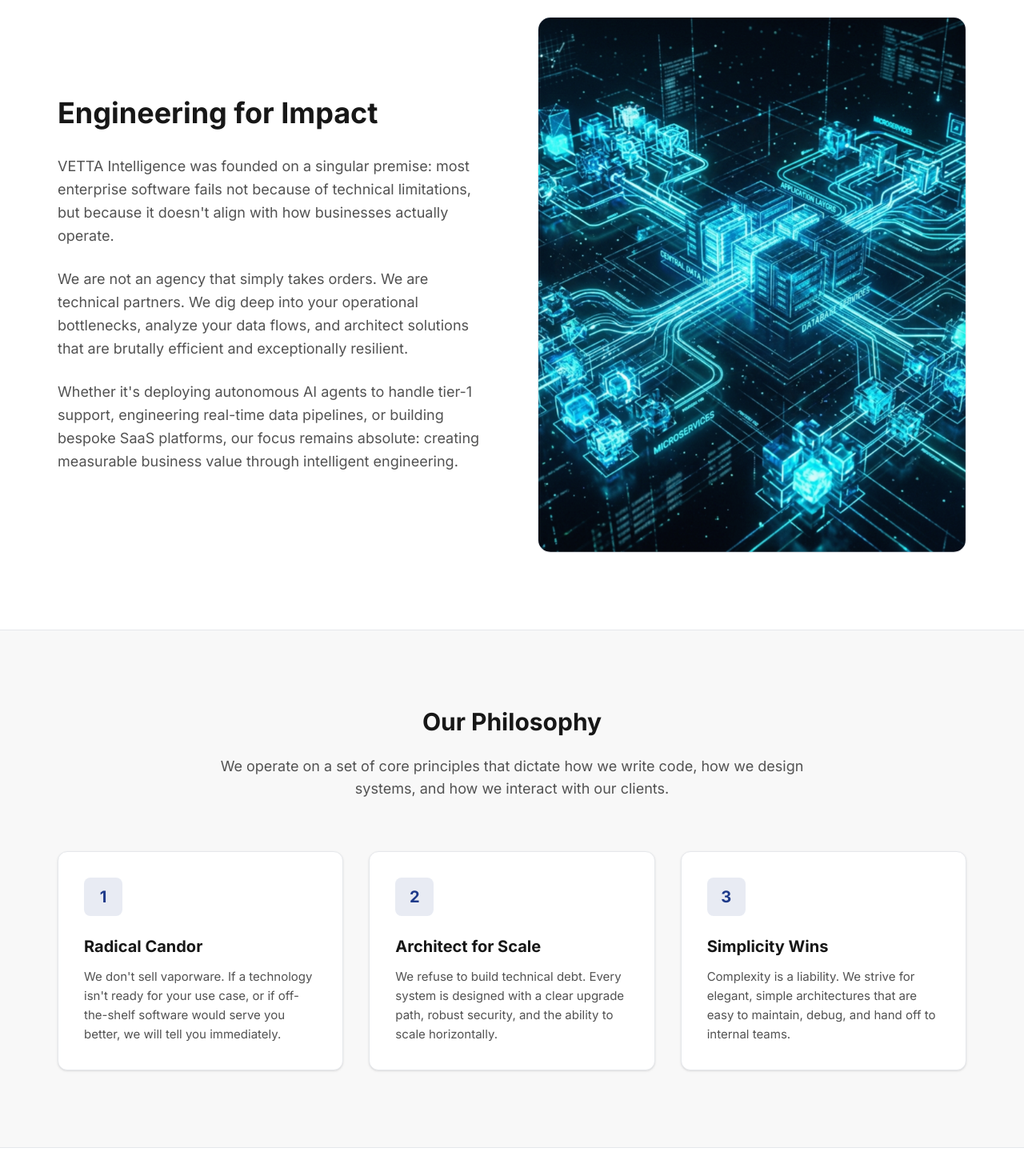
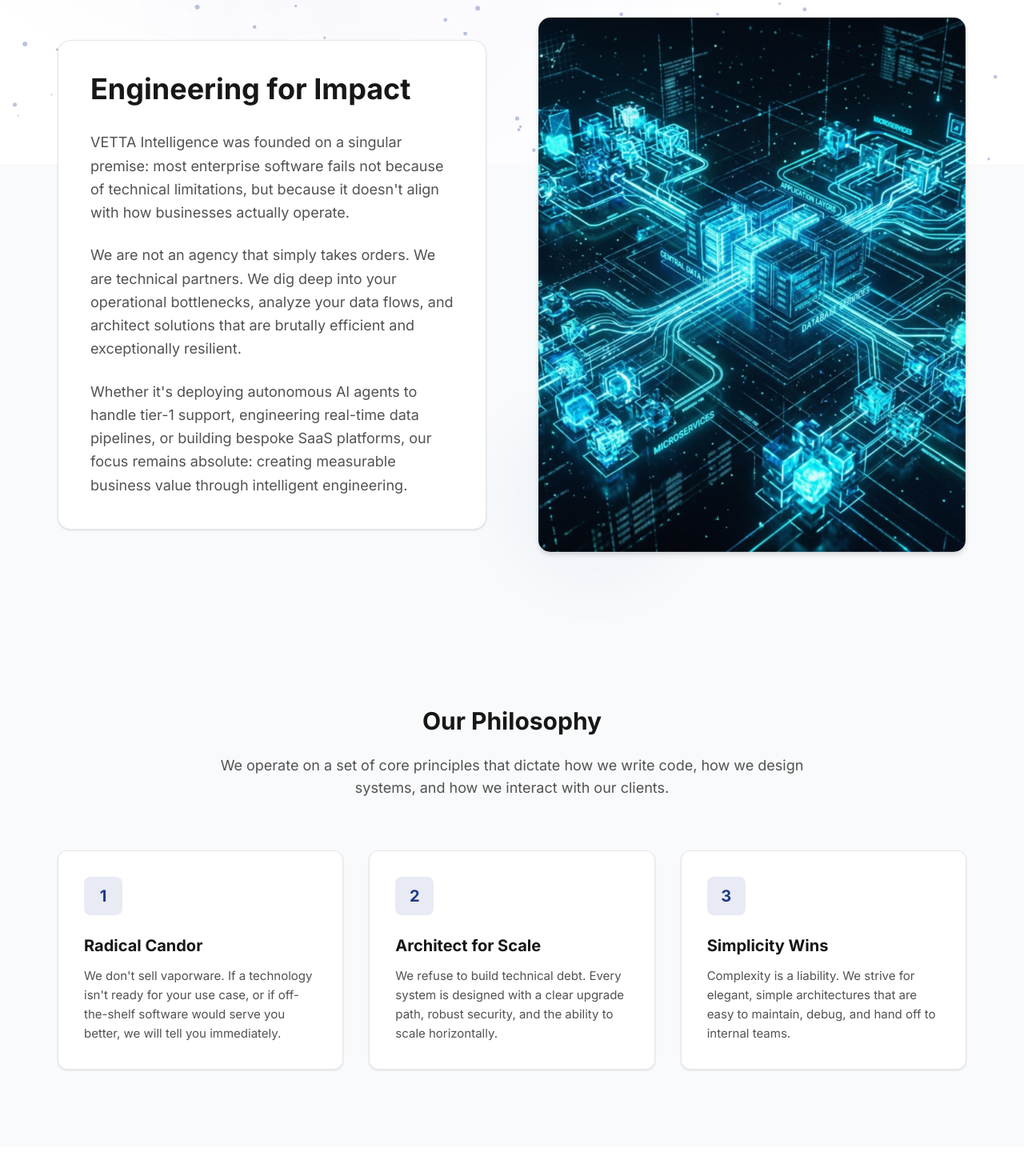
Before and after one commit to haulbox2361/VETTA-, a Next.js app: page /about in a window 1280 px wide. Shown: the part 595-2050 px from the top of the page at 80% size. Built offline with nearby package versions, Linux system fonts and the light colour scheme; no server answers.

Commit message:
feat: enable animated dots on main background across all pages while keeping cards fully opaque

```diff
--- a/app/(marketing)/about/page.tsx
+++ b/app/(marketing)/about/page.tsx
@@ -19,10 +19,10 @@ export default function AboutPage() {
         tagline="Our Story"
       />
 
-      <section className="py-16 md:py-24 bg-white">
+      <section className="py-16 md:py-24">
         <Container>
           <div className="grid grid-cols-1 lg:grid-cols-2 gap-16 items-center">
-            <div className="space-y-8">
+            <div className="space-y-8 bg-white relative z-20 p-8 md:p-10 rounded-2xl border border-neutral-200 shadow-sm">
               <h2 className="text-3xl md:text-4xl font-bold text-neutral-900">
                 Engineering for Impact
               </h2>
@@ -40,7 +40,7 @@ export default function AboutPage() {
             </div>
 
             <div className="relative">
-              <div className="aspect-[4/5] bg-neutral-100 rounded-2xl overflow-hidden border border-neutral-200 relative">
+              <div className="aspect-[4/5] bg-neutral-100 rounded-2xl overflow-hidden border border-neutral-200 relative z-20 shadow-md">
                 <ImageCarousel
                   images={[
                     '/images/about/about-1.jpg',
@@ -62,7 +62,7 @@ export default function AboutPage() {
         </Container>
       </section>
 
-      <section className="py-16 md:py-24 bg-neutral-50 border-y border-neutral-200">
+      <section className="py-16 md:py-24">
         <Container>
           <div className="text-center max-w-3xl mx-auto mb-16">
             <h2 className="text-3xl font-bold text-neutral-900 mb-6">Our Philosophy</h2>
--- a/app/(marketing)/contact/page.tsx
+++ b/app/(marketing)/contact/page.tsx
@@ -18,12 +18,12 @@ export default function ContactPage() {
         tagline="Contact Us"
       />
 
-      <section className="py-16 md:py-24 bg-white relative">
+      <section className="py-16 md:py-24 relative">
         <Container>
           <div className="grid grid-cols-1 lg:grid-cols-12 gap-12 lg:gap-8">
 
             {/* Left Col: Contact Info */}
-            <div className="lg:col-span-4 lg:pr-8">
+            <div className="lg:col-span-4 lg:pr-8 bg-white relative z-20 p-8 rounded-2xl border border-neutral-200 shadow-sm">
               <h2 className="text-2xl font-bold text-neutral-900 mb-8">Let's discuss your project</h2>
 
               <div className="space-y-8">
--- a/app/(marketing)/research/page.tsx
+++ b/app/(marketing)/research/page.tsx
@@ -20,7 +20,7 @@ export default function ResearchPage() {
         tagline="Intelligence"
       />
 
-      <section className="py-16 md:py-24 bg-white">
+      <section className="py-16 md:py-24">
         <Container>
           <div className="grid grid-cols-1 md:grid-cols-2 lg:grid-cols-3 gap-8">
             {researchArticles.map((article, index) => (
--- a/app/(marketing)/work/page.tsx
+++ b/app/(marketing)/work/page.tsx
@@ -19,14 +19,14 @@ export default function WorkPage() {
         tagline="Portfolio"
       />
 
-      <section className="py-16 md:py-24 bg-white">
+      <section className="py-16 md:py-24">
         <Container>
           <div className="grid grid-cols-1 md:grid-cols-2 gap-12">
             {projects.map((project) => (
               <Link
                 key={project.id}
                 href={`/work/${project.slug}`}
-                className="group flex flex-col h-full overflow-hidden rounded-xl border border-neutral-200 transition-all hover:border-brand-blue hover:shadow-xl focus-visible:outline-none focus-visible:ring-2 focus-visible:ring-brand-blue relative z-20"
+                className="group flex flex-col h-full overflow-hidden rounded-2xl border border-neutral-200 bg-white relative z-20 shadow-sm transition-all hover:border-brand-blue/30 hover:shadow-xl focus-visible:outline-none focus-visible:ring-2 focus-visible:ring-brand-blue"
               >
                 <div className="bg-neutral-100 aspect-video flex items-center justify-center p-8 text-center text-neutral-400 border-b border-neutral-200">
                   {/* Placeholder for real images */}
--- a/components/sections/HeroSection.tsx
+++ b/components/sections/HeroSection.tsx
@@ -17,7 +17,7 @@ const heroImages = [
 
 export default function HeroSection() {
   return (
-    <Section className="bg-neutral-50 pb-20 pt-24 md:pt-32 lg:pt-36 overflow-hidden">
+    <Section className="pb-20 pt-24 md:pt-32 lg:pt-36 overflow-hidden">
       <Container className="flex flex-col lg:flex-row items-center gap-12 lg:gap-20">
 
         {/* Left: Text Content */}
--- a/components/sections/ServicesSection.tsx
+++ b/components/sections/ServicesSection.tsx
@@ -47,7 +47,7 @@ const services = [
 
 export default function ServicesSection() {
   return (
-    <Section className="bg-neutral-50">
+    <Section>
       <Container>
         <Reveal className="mb-12 md:mb-16 text-center max-w-2xl mx-auto">
           <h2 className="text-h2 text-brand-black mb-4">Our Services</h2>
```
